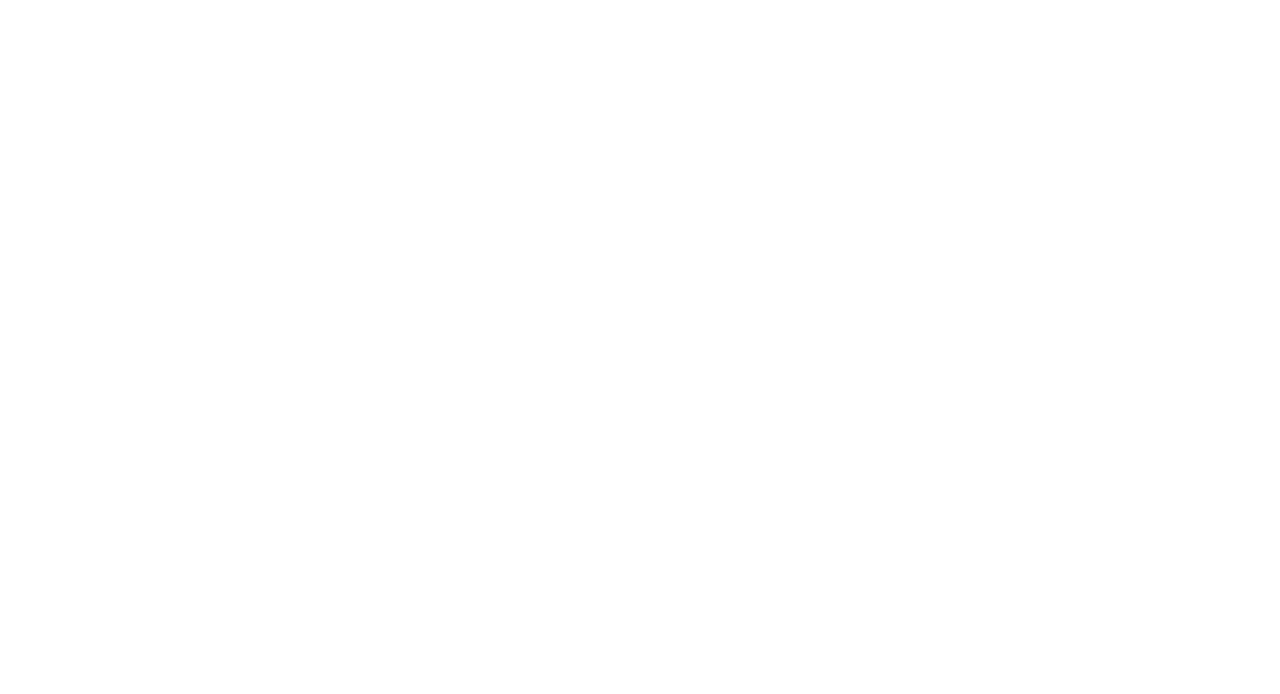
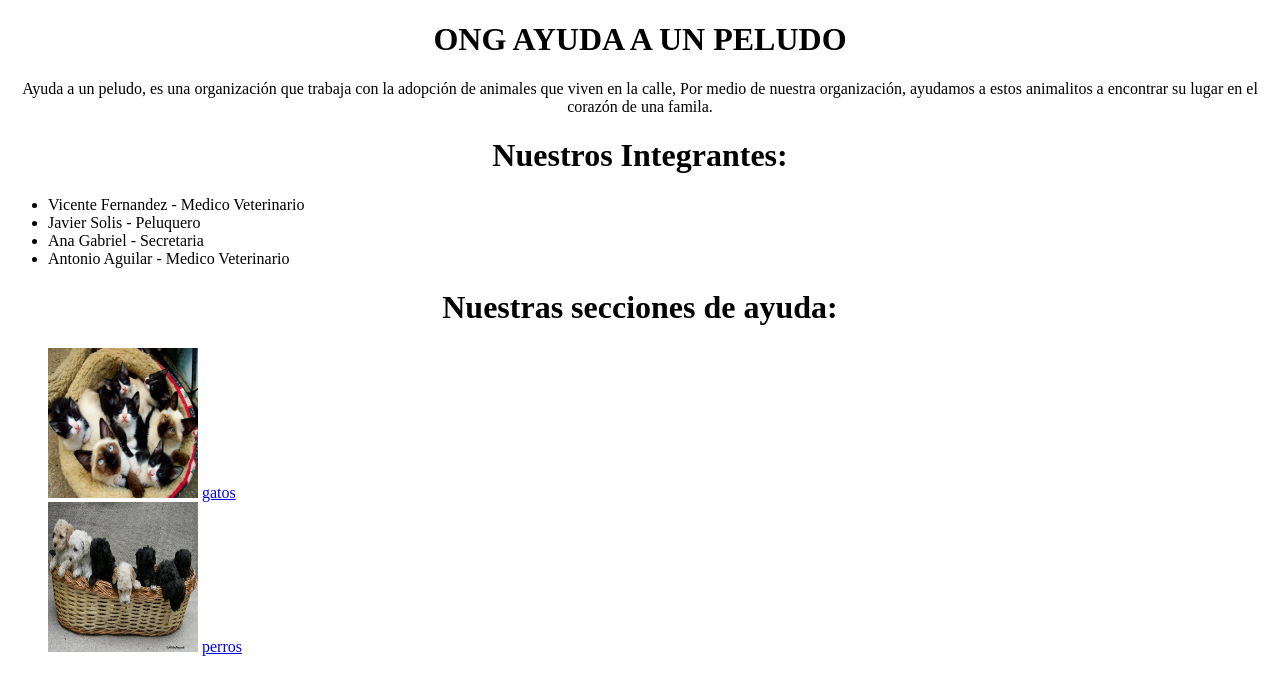
Before and after one commit to RicAravena/ayudaPeludo, a plain HTML site: page index.html in a window 1280 px wide. Drawn offline with Linux system fonts and the light colour scheme.

Commit message:
Estructura base del index.html con página principal

```diff
--- a/index.html
+++ b/index.html
@@ -1,9 +1,35 @@
 <!DOCTYPE html>
 <html>
     <head>
-
+        <title>Ayuda Peludo</title>
+        <style>
+        h1 {text-align: center;}
+        p {text-align: center;}
+        </style>
     </head>
     <body>
+        <h1>ONG AYUDA A UN PELUDO</h1>
+        <div align = "center">
+        <p>Ayuda a un peludo, es una organización que trabaja con la adopción de animales que viven en la calle,
+            Por medio de nuestra organización, ayudamos a estos animalitos a encontrar su lugar en el corazón de una famila.
+        </p>
+        </div>
+        <h1>Nuestros Integrantes:</h1>
+        <ul>
+            <li>Vicente Fernandez - Medico Veterinario </li>
+            <li>Javier Solis - Peluquero </li>
+            <li>Ana Gabriel - Secretaria </li>
+            <li>Antonio Aguilar - Medico Veterinario </li>
+        </ul>
+        <h1>Nuestras secciones de ayuda:</h1>
+        <ul style="list-style-type:none">
+        <li><img src="imagenes/gatos.jpg" alt="Gatos" style ="width:150px;height:150px">
+            <a href="gatos.html">gatos</a></li>
+        <li><img src="imagenes/perros.jpg" alt="Perros" style ="width:150px;height:150px">
+            <a href="perros.html">perros</a></li>
+        </ul>
+
+
 
     </body>
 </html>
```
Also changed, not shown: imagenes/gatos.jpg (added), imagenes/perros.jpg (added).
